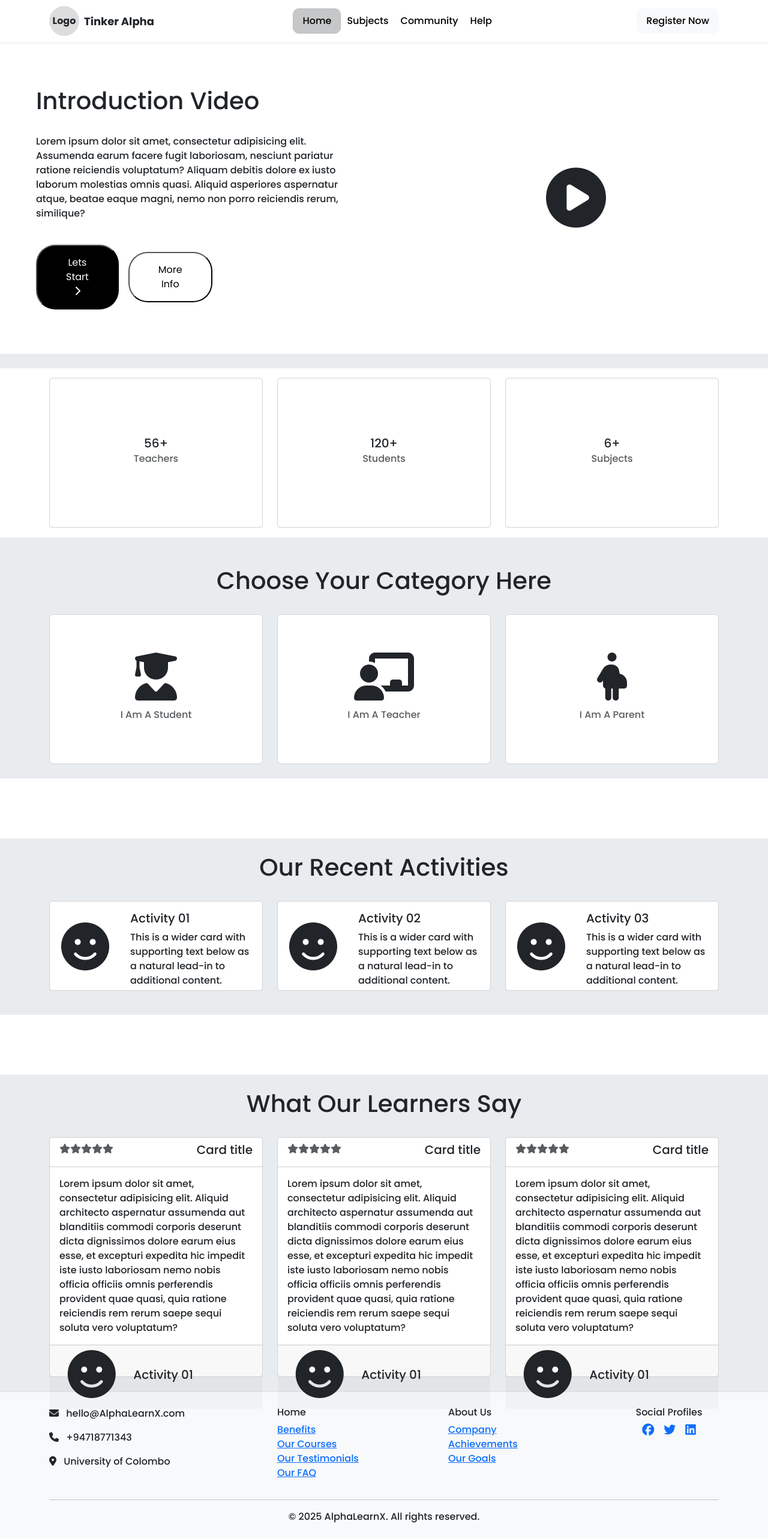
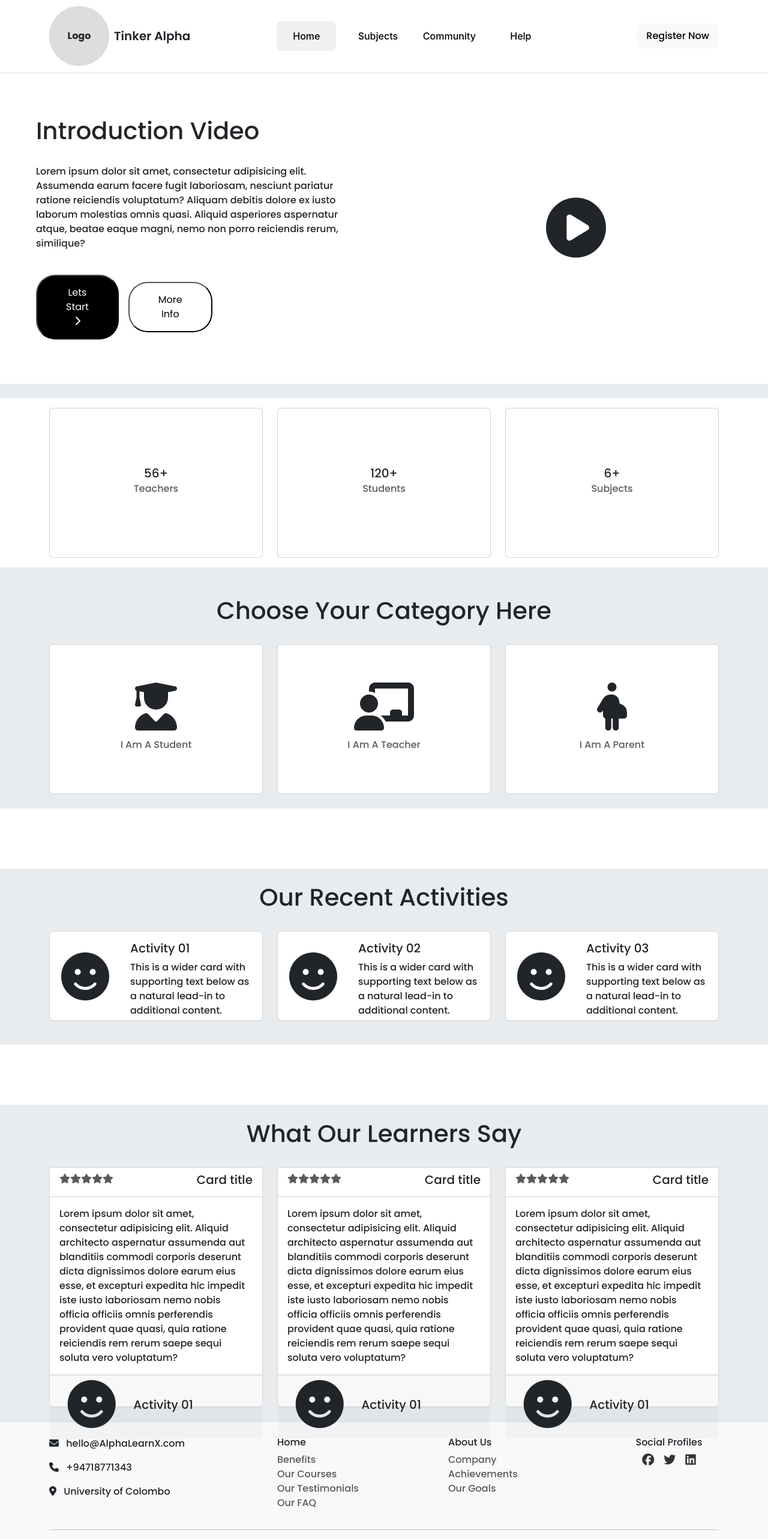
Before and after one commit to Tasheela99/alpha-learn-x-frontend, a React (Vite) app: page / in a window 1280 px wide. Shown: the top 2566 px of the page at 60% size. Built offline with nearby package versions, Linux system fonts and the light colour scheme.

Commit message:
Navbar and Footer Changes

```diff
--- a/package.json
+++ b/package.json
@@ -19,7 +19,7 @@
     "bootstrap": "^5.3.4",
     "react": "^19.0.0",
     "react-dom": "^19.0.0",
-    "react-router-dom": "^7.4.1",
+    "react-router-dom": "^7.5.0",
     "styled-components": "^6.1.16"
   },
   "devDependencies": {
--- /dev/null
+++ b/src/assets/css/FooterComponent.css
@@ -0,0 +1,8 @@
+.custom-link {
+    text-decoration: none;
+    color: #59595A;
+    /* font-family: "Be Vietnam Pro", sans-serif; */
+}
+.black-icon{
+    color:#333333;
+}
--- a/src/assets/css/HeaderComponent.css
+++ b/src/assets/css/HeaderComponent.css
@@ -3,8 +3,8 @@
 }
 
 .logo-circle {
-    width: 50px;
-    height: 50px;
+    width: 100px;
+    height: 100px;
     background-color: #ddd;
     border-radius: 50%;
     display: flex;
@@ -14,7 +14,9 @@
 }
 
 .brand-text {
-    font-size: 18px;
+    font-size: 20px;
+    font-weight: 600;
+    /* font-family: 'Inter', sans-serif; */
 }
 
 .nav-links .nav-link {
@@ -22,14 +24,33 @@
     color: black;
     font-weight: 500;
     text-decoration: none;
+    padding: 0;
+    display: inline-flex;
+    align-items: center;
+    justify-content: center;
+    min-width: 99px;
+    height: 50px;
+    transition: all 0.3s ease;
+    font-family: "Inter", sans-serif;
 }
 
 .nav-links .nav-link:hover {
-    text-decoration: underline;
+    text-decoration: none;
+    background-color: #f0f0f0; /* Light gray */
+    border-radius: 8px;
+    width: 99px; /* Force fixed width on hover */
+    /* Height is already set to 50px in default state */
 }
+
 
 .btn-light {
     border-radius: 10px;
     padding: 8px 15px;
     font-weight: 500;
 }
+.nav-link--active{
+    background-color: #f0f0f0; /* Light gray */
+    border-radius: 8px;
+    width: 99px; /* Force fixed width on hover */
+    /* Height is already set to 50px in default state */
+}
--- a/src/components/FooterComponent.tsx
+++ b/src/components/FooterComponent.tsx
@@ -1,5 +1,7 @@
 import React from "react";
 import "bootstrap/dist/css/bootstrap.min.css";
+import { Link } from 'react-router-dom';
+import "../assets/css/FooterComponent.css" // Adjust the path as necessary
 
 const FooterComponent = () => {
     return (
@@ -23,10 +25,15 @@ const FooterComponent = () => {
                     <div className="col-md-3">
                         <h6>Home</h6>
                         <ul className="list-unstyled">
-                            <li><a href="#">Benefits</a></li>
-                            <li><a href="#">Our Courses</a></li>
-                            <li><a href="#">Our Testimonials</a></li>
-                            <li><a href="#">Our FAQ</a></li>
+                     <li><Link to="#" className="custom-link">Benefits</Link></li>
+                     <li><Link to="#" className="custom-link">Our Courses</Link></li>
+
+                     <li><Link to="#" className="custom-link">Our Testimonials</Link></li>
+
+                     <li><Link to="#" className="custom-link">Our FAQ</Link></li>
+
+
+
                         </ul>
                     </div>
 
@@ -34,18 +41,22 @@ const FooterComponent = () => {
                     <div className="col-md-3">
                         <h6>About Us</h6>
                         <ul className="list-unstyled">
-                            <li><a href="#">Company</a></li>
-                            <li><a href="#">Achievements</a></li>
-                            <li><a href="#">Our Goals</a></li>
+                        <li><Link to="#" className="custom-link">Company</Link></li>
+
+                        <li><Link to="#" className="custom-link">Achievements</Link></li>
+
+                        <li><Link to="#" className="custom-link">Our Goals</Link></li>
+
+
                         </ul>
                     </div>
 
                     {/* Social Profiles */}
                     <div className="col-md-2 text-center">
                         <h6>Social Profiles</h6>
-                        <a href="#" className="me-3"><i className="fa-brands fa-facebook fa-lg"></i></a>
-                        <a href="#" className="me-3"><i className="fa-brands fa-twitter fa-lg"></i></a>
-                        <a href="#"><i className="fa-brands fa-linkedin fa-lg"></i></a>
+                        <a href="#"  className="me-3 black-icon"  ><i className="fa-brands fa-facebook fa-lg"></i></a>
+                        <a href="#" className="me-3 black-icon"><i className="fa-brands fa-twitter fa-lg"></i></a>
+                        <a href="#"><i className="fa-brands fa-linkedin fa-lg black-icon"></i></a>
                     </div>
                 </div>
 
--- a/src/components/HeaderComponent.tsx
+++ b/src/components/HeaderComponent.tsx
@@ -1,6 +1,7 @@
 import React from "react";
 import { Link } from "react-router-dom";
-import "../assets/css/HeaderComponent.css"
+import "../assets/css/HeaderComponent.css";
+import { NavLink } from "react-router-dom";
 
 const HeaderComponent = () => {
   return (
@@ -9,15 +10,43 @@ const HeaderComponent = () => {
         {/* Left Section: Logo & Brand */}
         <div className="d-flex align-items-center">
           <div className="logo-circle me-2">Logo</div>
-                    <span className="fw-bold brand-text">Tinker Alpha</span>
+          <span className="brand-text">Tinker Alpha</span>
         </div>
 
         {/* Middle Section: Navigation Links */}
         <div className="mx-auto d-flex align-items-center nav-links">
-                    <button className="btn btn-light active">Home</button>
-                    <Link to="#" className="nav-link">Subjects</Link>
-                    <Link to="#" className="nav-link">Community</Link>
-                    <Link to="#" className="nav-link">Help</Link>
+          <NavLink
+            to="/"
+            className={({ isActive }) =>
+              `nav-link ${isActive ? "nav-link--active" : ""}`
+            }
+          >
+            Home
+          </NavLink>
+          <NavLink
+            to="/subjects"
+            className={({ isActive }) =>
+              `nav-link ${isActive ? "nav-link--active" : ""}`
+            }
+          >
+            Subjects
+          </NavLink>
+          <NavLink
+            to="/community"
+            className={({ isActive }) =>
+              `nav-link ${isActive ? "nav-link--active" : ""}`
+            }
+          >
+            Community
+          </NavLink>
+          <NavLink
+            to="/help"
+            className={({ isActive }) =>
+              `nav-link ${isActive ? "nav-link--active" : ""}`
+            }
+          >
+            Help
+          </NavLink>
         </div>
 
         {/* Right Section: Register Button */}
--- a/src/pages/HomePage.tsx
+++ b/src/pages/HomePage.tsx
@@ -10,7 +10,7 @@ export function HomePage() {
         <>
             <HeaderComponent/>
             <div>
-                <div className="container-fluid bg-body-secondary">
+                <div className="container-fluid bg-body-secondary" >
                     <div className="row bg-white" style={{height: '65vh'}}>
                         <div className="col-12 col-lg-6 d-flex align-items-center justify-content-center">
                             <div className="row  d-flex align-items-center justify-content-center px-5">
```
Also changed, not shown: 1 other file (tests, documents, lock files or other folders). Lines whose indentation alone changed are shown as unchanged.
